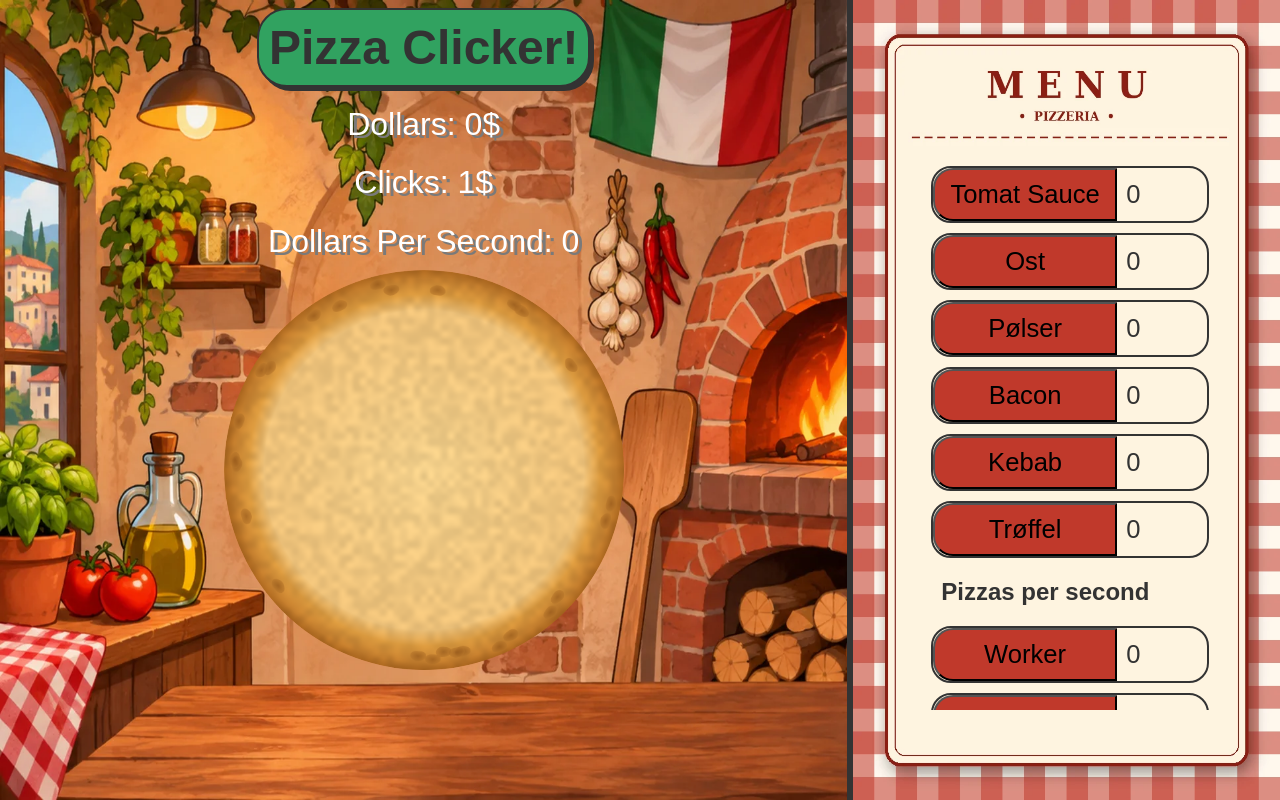
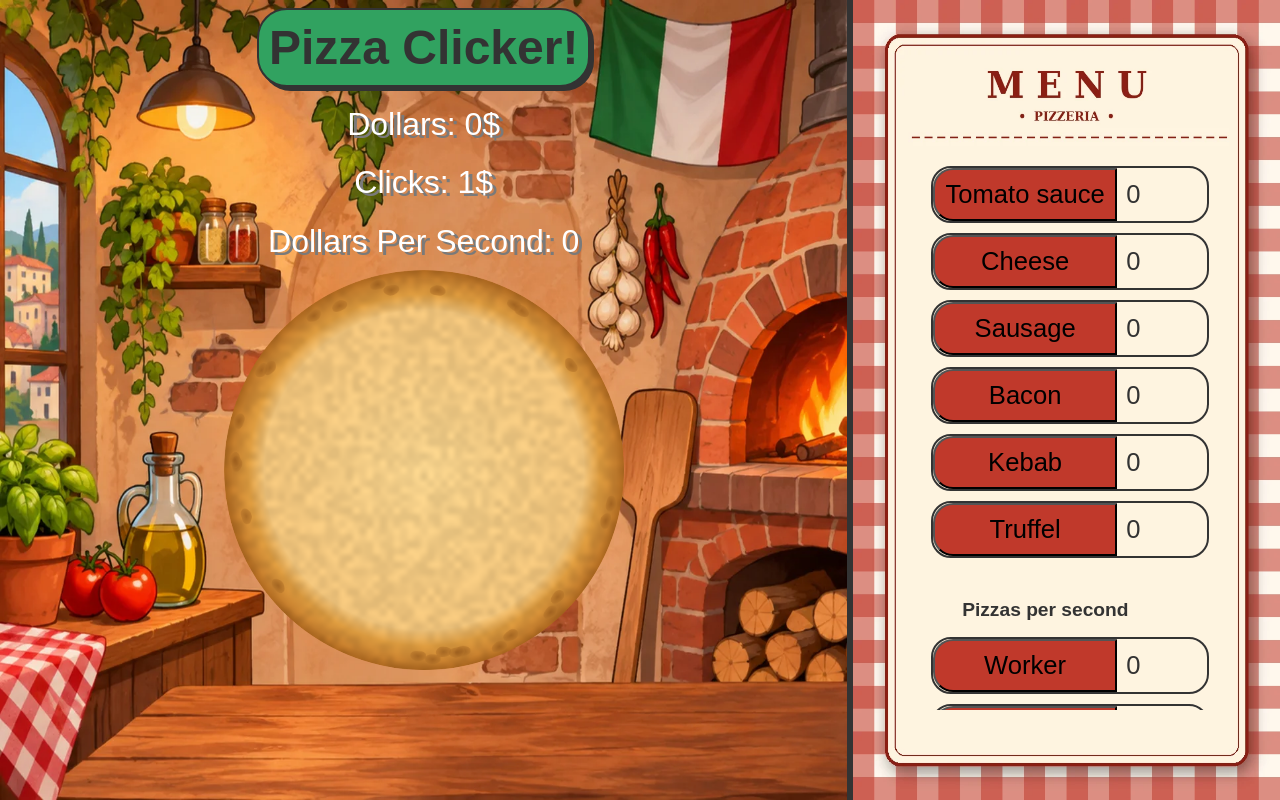
Before and after one commit to LucasHjort1/Projekt-3, a plain HTML site: page index.html in a window 1280 px wide. Drawn offline with Linux system fonts and the light colour scheme.

Commit message:
to english

```diff
--- a/index.html
+++ b/index.html
@@ -26,15 +26,15 @@
         <div class="upgradeButtons">
           <ul>
             <li>
-              <button id="tomatSauce">Tomat Sauce</button>
+              <button id="tomatSauce">Tomato sauce</button>
               <span id="tomatSauceAmount">0</span>
             </li>
             <li>
-              <button id="ost">Ost</button>
+              <button id="ost">Cheese</button>
               <span id="ostAmount">0</span>
             </li>
             <li>
-              <button id="pølser">Pølser</button>
+              <button id="pølser">Sausage</button>
               <span id="pølserAmount">0</span>
             </li>
             <li>
@@ -46,7 +46,7 @@
               <span id="kebabAmount">0</span>
             </li>
             <li>
-              <button id="trøffel">Trøffel</button>
+              <button id="trøffel">Truffel</button>
               <span id="trøffelAmount">0</span>
             </li>
           </ul>
--- a/style.css
+++ b/style.css
@@ -95,6 +95,8 @@ section p {
 #menu {
   justify-self: center;
   color: var(--text-color);
+  padding-top: 25px;
+  font-size: 1.5vw;
 }
 
 .right-side {
```
